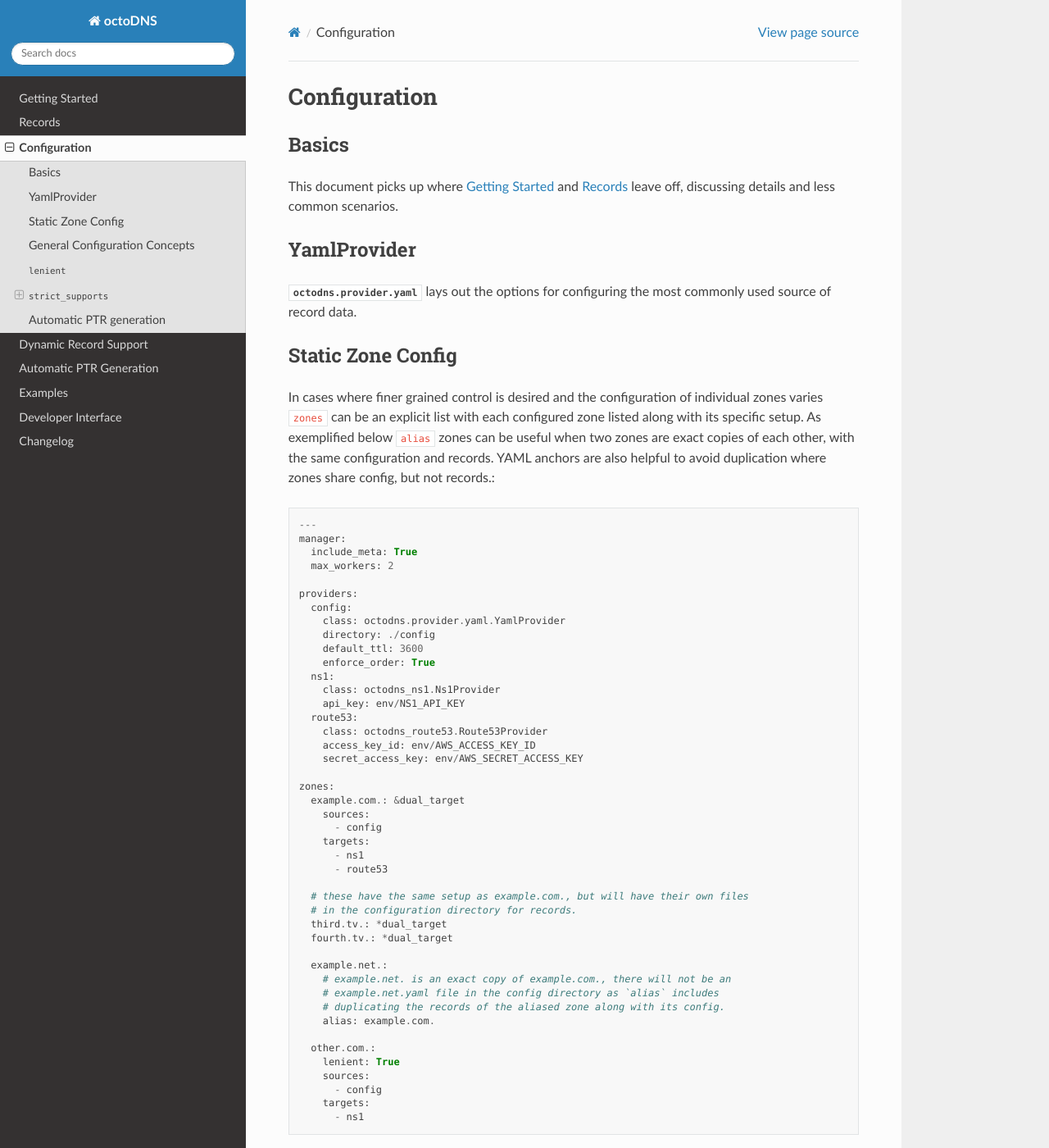
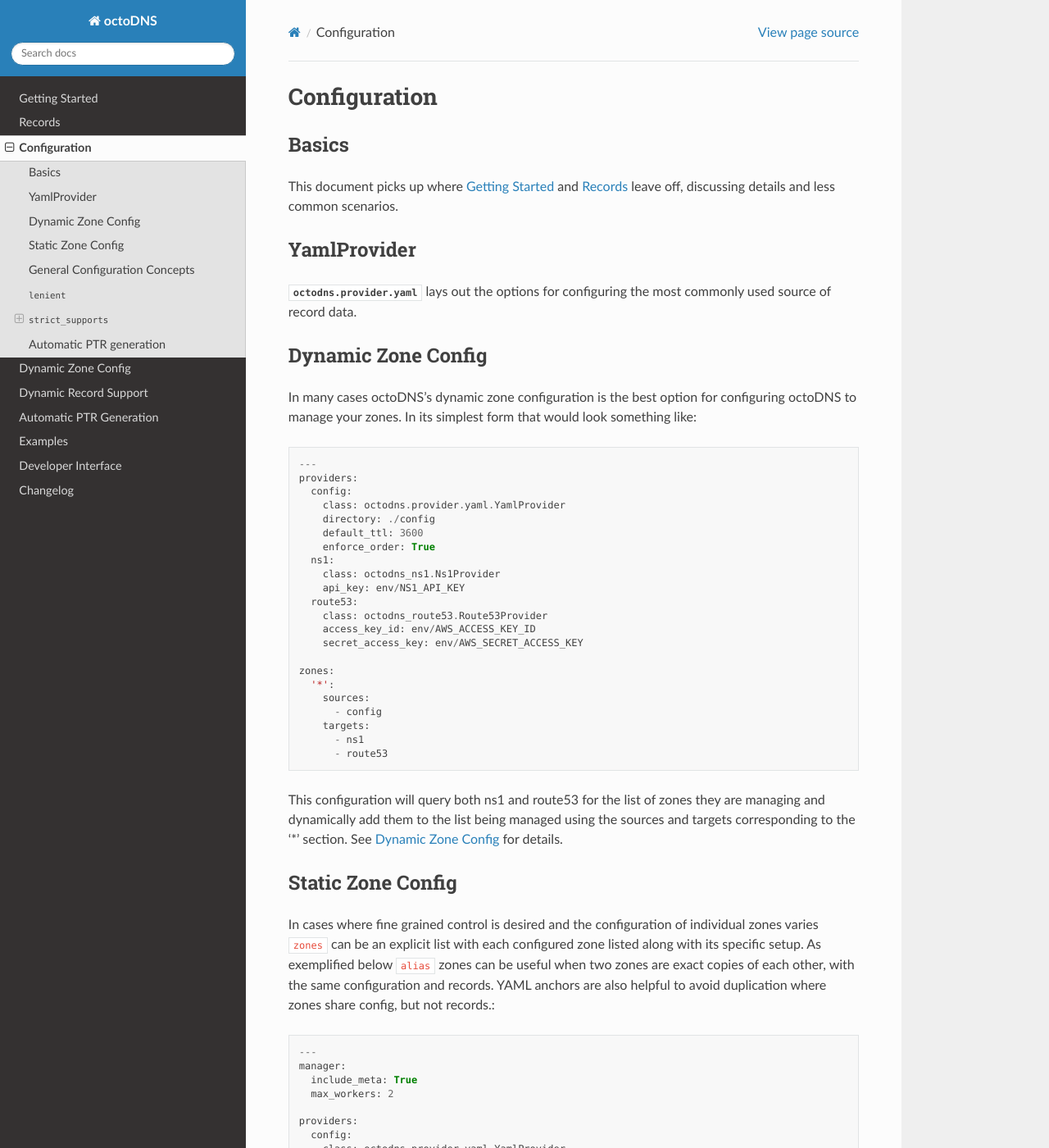
Before and after one commit to octodns/octodns, a Sphinx documentation site: the page built from docs/configuration.rst, in a window 1280 px wide and 1400 px high. Shown: the whole window at 82% size. Built offline with Sphinx 7.4.7 and the Read the Docs theme 3.1.0, drawn with Linux system fonts in a browser that asks for light colours.

Commit message:
Documentation of dynamic config glob and regex matching

```diff
--- a/docs/configuration.rst
+++ b/docs/configuration.rst
@@ -13,10 +13,45 @@
 :py:mod:`octodns.provider.yaml` lays out the options for configuring the most commonly
 used source of record data.
 
+Dynamic Zone Config
+-------------------
+
+In many cases octoDNS's dynamic zone configuration is the best option for
+configuring octoDNS to manage your zones. In its simplest form that would look
+something like::
+
+  ---
+  providers:
+    config:
+      class: octodns.provider.yaml.YamlProvider
+      directory: ./config
+      default_ttl: 3600
+      enforce_order: True
+    ns1:
+      class: octodns_ns1.Ns1Provider
+      api_key: env/NS1_API_KEY
+    route53:
+      class: octodns_route53.Route53Provider
+      access_key_id: env/AWS_ACCESS_KEY_ID
+      secret_access_key: env/AWS_SECRET_ACCESS_KEY
+
+  zones:
+    '*':
+      sources:
+        - config
+      targets:
+        - ns1
+        - route53
+
+This configuration will query both ns1 and route53 for the list of zones they
+are managing and dynamically add them to the list being managed using the
+sources and targets corresponding to the '*' section. See
+:ref:`dynamic-zone-config` for details.
+
 Static Zone Config
 ------------------
 
-In cases where finer grained control is desired and the configuration of
+In cases where fine grained control is desired and the configuration of
 individual zones varies ``zones`` can be an explicit list with each configured
 zone listed along with its specific setup. As exemplified below ``alias`` zones
 can be useful when two zones are exact copies of each other, with the same
--- a/docs/getting-started.rst
+++ b/docs/getting-started.rst
@@ -41,9 +41,7 @@
 this this might be ``./config/staging.yaml`` & ``./config/production.yaml``.
 We'll focus on a ``config/production.yaml``.
 
-.. _dynamic-zone-config:
-
-Dynamic Zone Config
+Zone Config
 ...................
 
 octoDNS supports dynamically building the list of zones it will work with when
--- a/docs/index.rst
+++ b/docs/index.rst
@@ -28,6 +28,7 @@
    getting-started.rst
    records.md
    configuration.rst
+   dynamic_zone_config.rst
    dynamic_records.rst
    auto_arpa.rst
    examples/README.rst
```
Also changed, not shown: docs/dynamic_zone_config.rst (added, +181 -0 lines), 1 other file.
